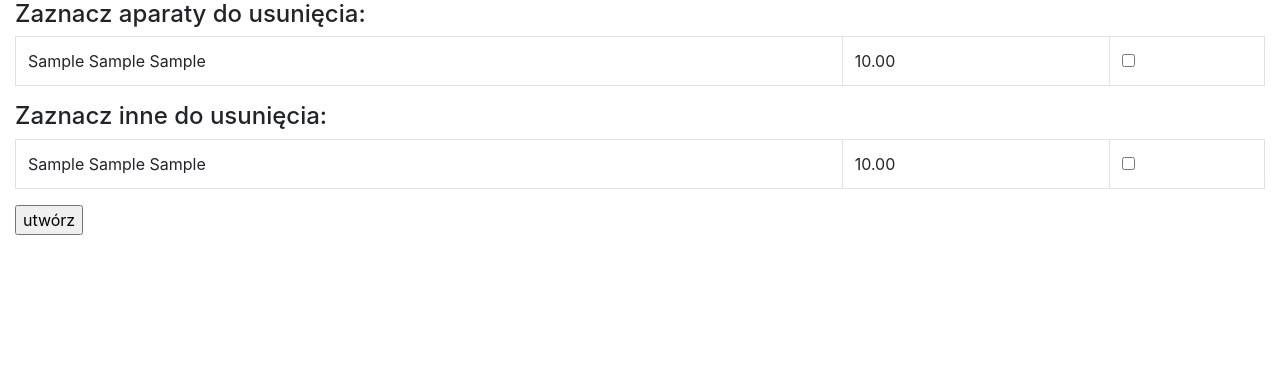
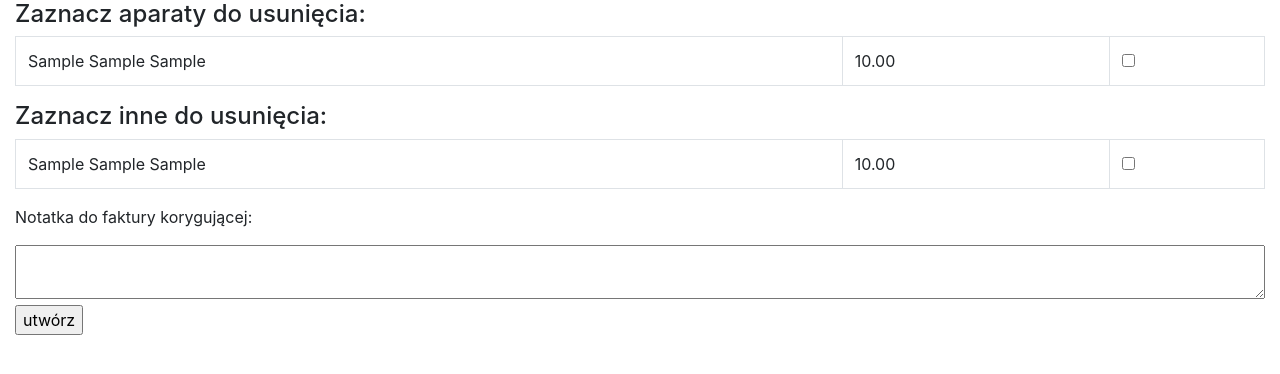
Before and after one commit to myGitHub4publicprojects/crm, a Django app: page /1/corrective_invoice_create/ in a window 1280 px wide. Shown: the part 188-562 px from the top of the page. Run offline with Django 3.2, Linux system fonts and the light colour scheme; a user stored in the database is signed in; tables that the repository leaves empty hold one stand-in row (values such as "Sample post"); some libraries are stand-ins or nearby versions.

Commit message:
Add note to corrective invoice.

```diff
--- a/crm/templates/crm/create_corrective_invoice.html
+++ b/crm/templates/crm/create_corrective_invoice.html
@@ -6,7 +6,7 @@
 <p>Pacjent: {{ invoice.patient }}</p>
 
 <h4>Zaznacz aparaty do usunięcia:</h4>
-<form action="{% url 'crm:corrective_invoice_create' invoice.id %}" method="post">
+<form id="newCorrectiveInvoice" action="{% url 'crm:corrective_invoice_create' invoice.id %}" method="post">
 {% csrf_token %}
 <table class="table table-bordered">
     {% for ha in ha_list %}
@@ -41,6 +41,9 @@
         {% endfor %}
     </table>
 
+<p>Notatka do faktury korygującej:</p>
+<textarea form="newCorrectiveInvoice" name="note" class="w-100"></textarea>
+
 <input type="submit" value="utwórz">
 </form>
 
--- a/crm/views.py
+++ b/crm/views.py
@@ -944,7 +944,7 @@ def corrective_invoice_create(request, invoice_id):
 			device = Hearing_Aid.objects.filter(id=int(ha))
 			device.update(corrective_invoice=cinvoice)
 		for other in selected_other:
-			other = Other_Item.objects.filter(id=int(ha))
+			other = Other_Item.objects.filter(id=int(other))
 			other.update(corrective_invoice=cinvoice)
 
 		# redirect to detail view with a success message
```
